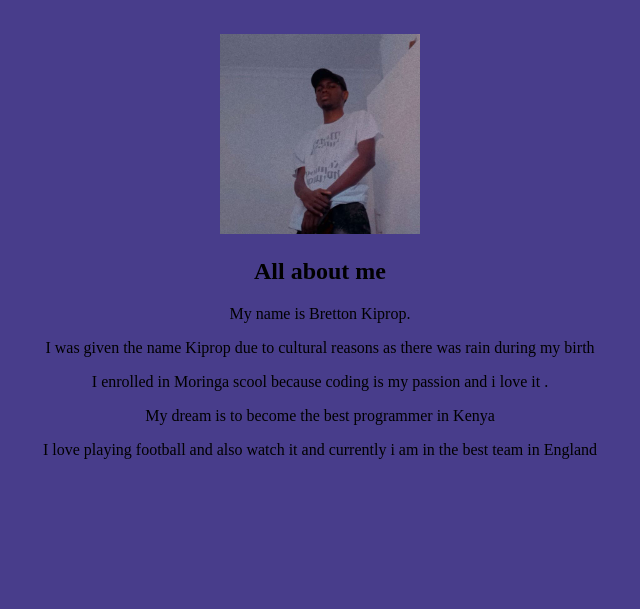
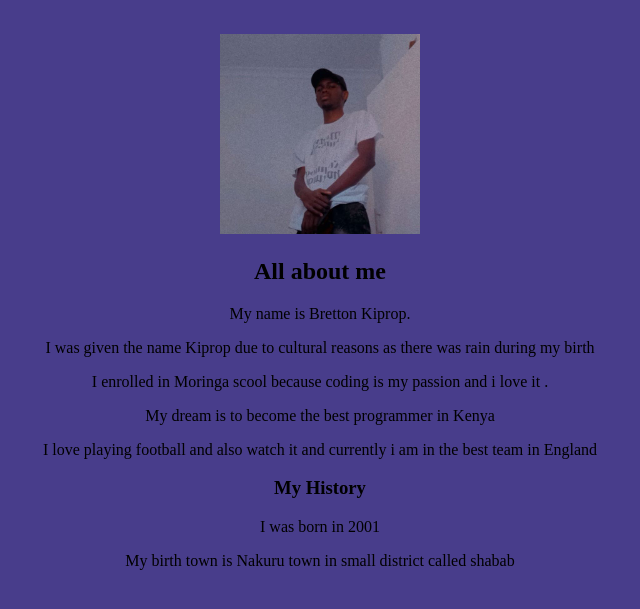
Before and after one commit to BrettonYEGO/my-portfolio, a plain HTML site: page index.html in a window 1280 px wide. Shown: the part 91-700 px from the top of the page, without its empty margins (320-960 px from the left). Drawn offline with Linux system fonts and the light colour scheme.

Commit message:
added a heading and a paragraph

```diff
--- a/index.html
+++ b/index.html
@@ -24,7 +24,10 @@
               <p>I enrolled in Moringa scool because coding is my passion and i love it .</p>
                 <p>My dream is to become the best programmer in Kenya</p>
                   <p>I love playing football and also watch it and currently i am in the best team in England</p>
-        </div>
+            <h3>My History</h3>
+               <p>I was born in 2001</p>
+                 <p>My birth town is Nakuru town in small district called shabab</p>
+                </div>
       </main>
     </section>
 
```
